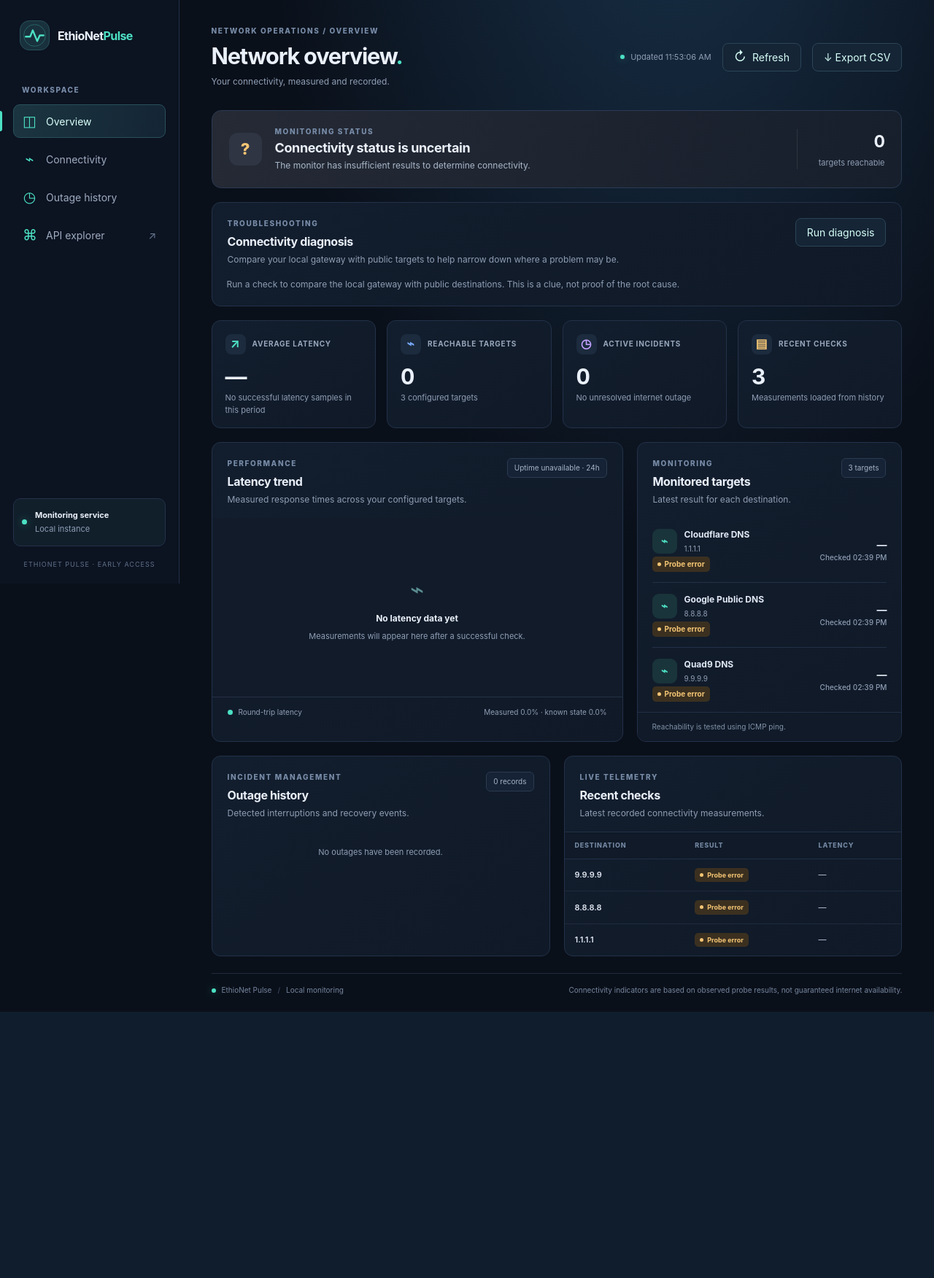
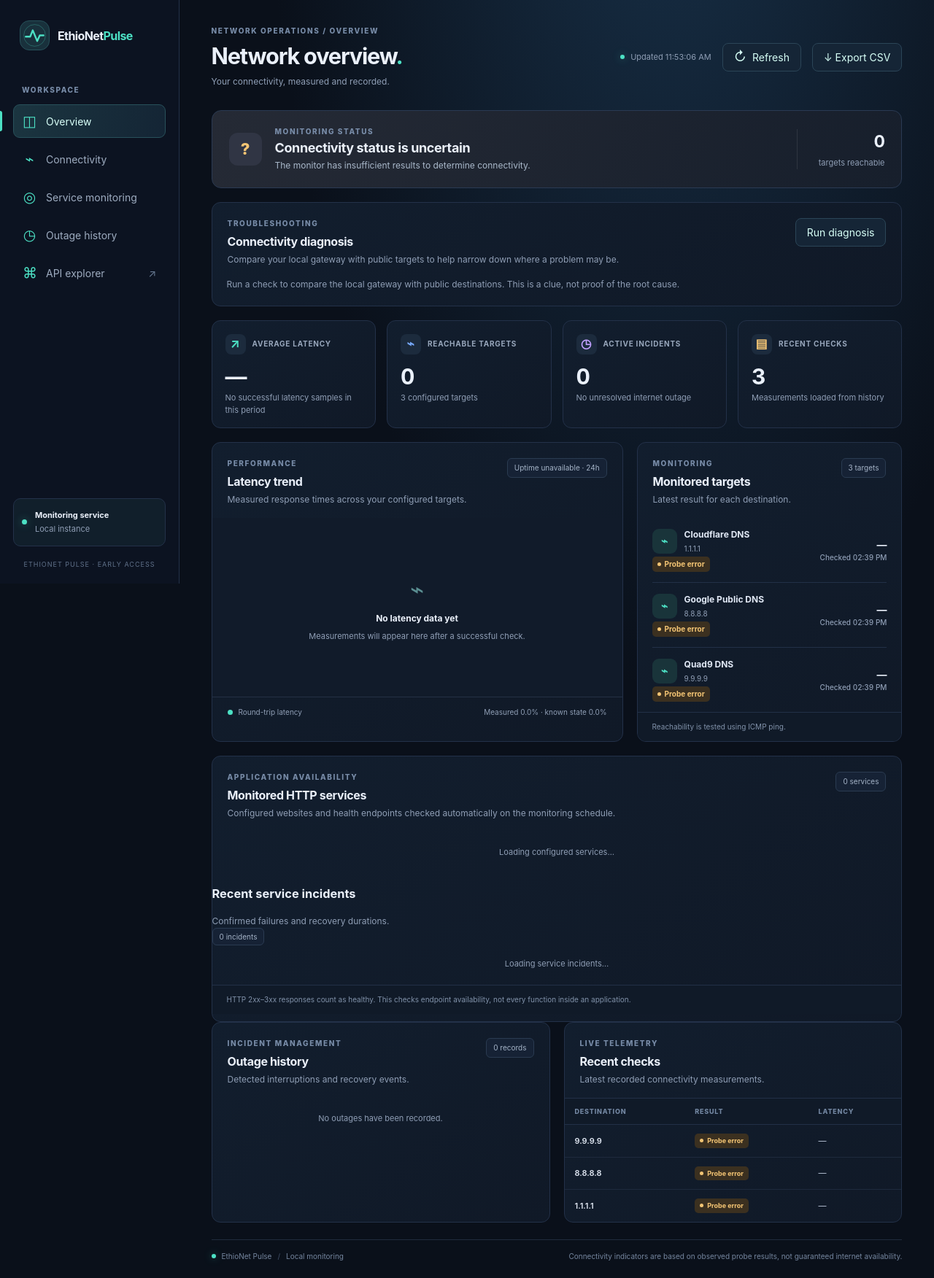
Before and after one commit to Ezra2121-et/ethionet-pulse, a FastAPI app: page / in a window 1280 px wide. Shown: the whole page at 73% size. Before the commit the page ends 1387 px from the top, so only its background shows below. Run offline with FastAPI, Linux system fonts and the light colour scheme; data comes from the database, SQL or seed files in the repository; data that the repository does not hold is empty.

Commit message:
Add service monitoring and service incident dashboard panels

```diff
--- a/app/templates/index.html
+++ b/app/templates/index.html
@@ -33,6 +33,9 @@
       </a>
       <a class="nav-link" href="#targets">
         <span class="nav-symbol">⌁</span> Connectivity
+      </a>
+      <a class="nav-link" href="#services">
+        <span class="nav-symbol">◎</span> Service monitoring
       </a>
       <a class="nav-link" href="#outages">
         <span class="nav-symbol">◷</span> Outage history
@@ -202,6 +205,35 @@
       </article>
     </section>
 
+    <section class="panel service-monitoring-panel" id="services">
+      <div class="panel-heading">
+        <div>
+          <p class="eyebrow">APPLICATION AVAILABILITY</p>
+          <h2>Monitored HTTP services</h2>
+          <p class="panel-subtitle">
+            Configured websites and health endpoints checked automatically on the monitoring schedule.
+          </p>
+        </div>
+        <span class="count-label" id="service-count">0 services</span>
+      </div>
+      <div class="service-list" id="service-list" aria-live="polite">
+        <div class="loading-row">Loading configured services…</div>
+      </div>
+      <div class="service-incidents-heading">
+        <div>
+          <h3>Recent service incidents</h3>
+          <p class="panel-subtitle">Confirmed failures and recovery durations.</p>
+        </div>
+        <span class="count-label" id="service-incident-count">0 incidents</span>
+      </div>
+      <div class="service-outage-list" id="service-outage-list">
+        <div class="loading-row">Loading service incidents…</div>
+      </div>
+      <p class="panel-footnote">
+        HTTP 2xx–3xx responses count as healthy. This checks endpoint availability, not every function inside an application.
+      </p>
+    </section>
+
     <section class="bottom-grid">
       <article class="panel" id="outages">
         <div class="panel-heading">
```
